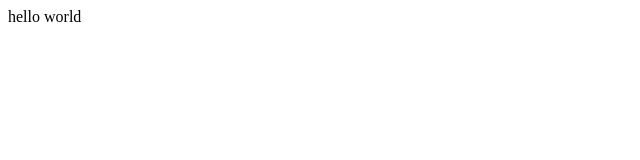
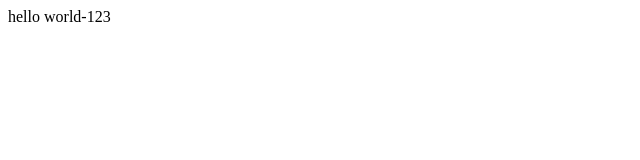
Before and after one commit to chaitanyapendyala/srspractice, a plain HTML site: page index.html in a window 1280 px wide. Shown: the full height of the page, 0-640 px from the left. Drawn offline with Linux system fonts and the light colour scheme.

Commit message:
third commit

```diff
--- a/index.html
+++ b/index.html
@@ -7,6 +7,6 @@
     <title>Document</title>
 </head>
 <body>
-    hello world
+    hello world-123
 </body>
 </html>
```
